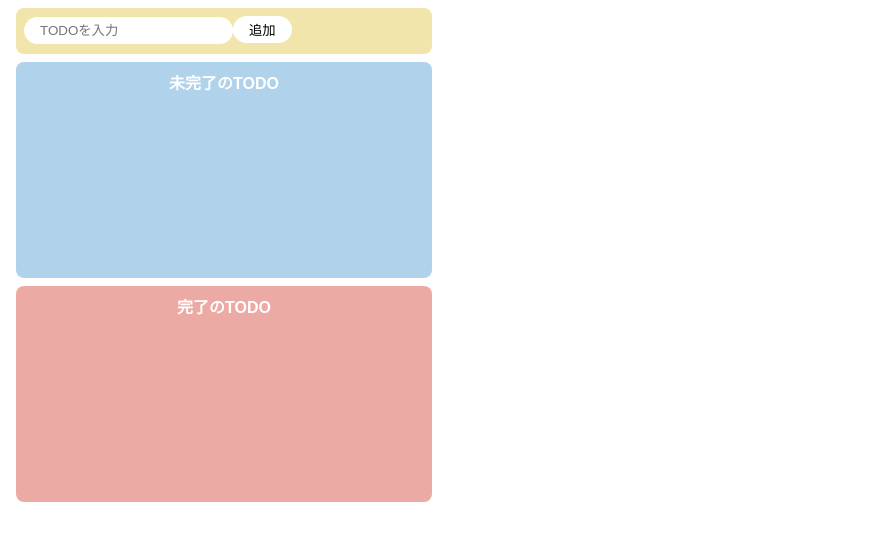
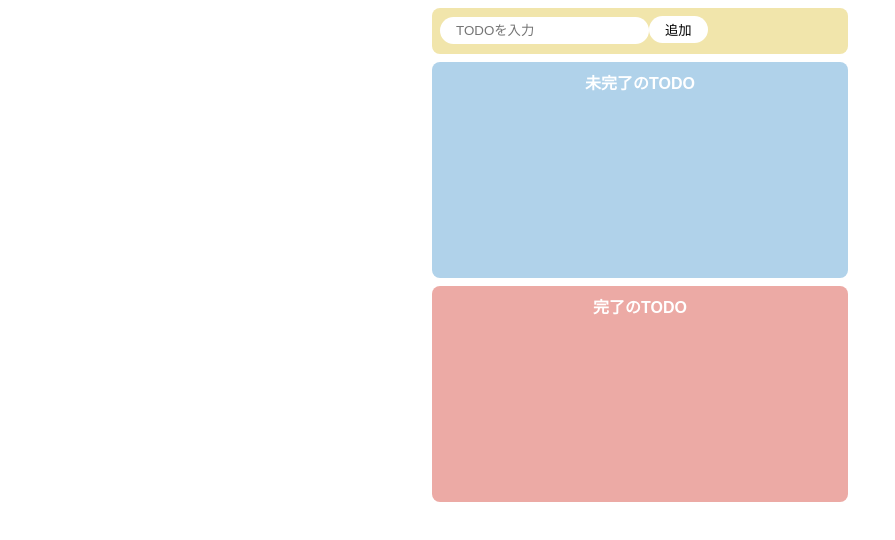
Before and after one commit to misatsuruoka/react_todo, a React (Create React App) app: page / in a window 1280 px wide. Shown: the top 540 px of the page, without its empty margins (0-895 px from the left). Built offline with nearby package versions, Linux system fonts and the light colour scheme.

Commit message:
Fix: 要素を中央揃えに修正

```diff
--- a/src/App.jsx
+++ b/src/App.jsx
@@ -1,11 +1,11 @@
 import React, { useState } from "react";
 import "./styles.css";
-import { InputTodo } from './components/InputTodo';
+import { InputTodo } from "./components/InputTodo";
 import { IncompleteTodos } from "./components/IncompleteTodos";
 import { CompleteTodos } from "./components/CompleteTodos";
 
 export const App = () => {
-  const [todoText, setTodoText] = useState('');
+  const [todoText, setTodoText] = useState("");
   const [incompleteTodos, setIncompleteTodos] = useState([]);
   const [completeTodos, setCompleteTodos] = useState([]);
 
@@ -14,25 +14,25 @@ export const App = () => {
 
   const onClickAdd = () => {
     // 入力欄が空のまま追加ボタンを押した場合に追加されないようにする
-    if(todoText === "") return
+    if (todoText === "") return;
     // todoTextを追加した新しい配列を定義
     const newTodos = [...incompleteTodos, todoText];
     // 未完了のTODOに値をセット
     setIncompleteTodos(newTodos);
-    setTodoText("")
-  }
+    setTodoText("");
+  };
 
   const onClickDelete = (index) => {
-    const newTodos = [...incompleteTodos]
+    const newTodos = [...incompleteTodos];
     newTodos.splice(index, 1);
     setIncompleteTodos(newTodos);
 
-    const newCompleteTodos = [...completeTodos, incompleteTodos[index]]
-  }
+    const newCompleteTodos = [...completeTodos, incompleteTodos[index]];
+  };
 
   const onClickComplete = (index) => {
     // incompleteTodosの配列をコピーして新しくオブジェクト(配列)を作成
-    const newIncompleteTodos = [...incompleteTodos]
+    const newIncompleteTodos = [...incompleteTodos];
     // newIncompleteTodosから完了ボタンを押したTODOを削除
     newIncompleteTodos.splice(index, 1);
 
@@ -42,7 +42,7 @@ export const App = () => {
     // 　完了TODOと未完了TODOのステートを変更
     setIncompleteTodos(newIncompleteTodos);
     setCompleteTodos(newCompleteTodos);
-  }
+  };
 
   const onClickBack = (index) => {
     const newCompleteTodos = [...completeTodos];
@@ -53,15 +53,27 @@ export const App = () => {
     setCompleteTodos(newCompleteTodos);
     setIncompleteTodos(newIncompleteTodos);
     console.log(newCompleteTodos, newIncompleteTodos);
-
-  }
+  };
 
   return (
     <>
-      <InputTodo todoText={todoText} onChange={onChangeTodoText} onClick={onClickAdd} disabled={incompleteTodos >= 5} />
-      {incompleteTodos.length >= 5 && (<p style={{ color: 'red' }}>登録できるtodoは5個までです</p>)}
-      <IncompleteTodos todos={incompleteTodos} onClickComplete={onClickComplete} onClickDelete={onClickComplete} />
-      <CompleteTodos todos={completeTodos} onClickBack={onClickBack}/>
+      <div>
+        <InputTodo
+          todoText={todoText}
+          onChange={onChangeTodoText}
+          onClick={onClickAdd}
+          disabled={incompleteTodos >= 5}
+        />
+        {incompleteTodos.length >= 5 && (
+          <p style={{ color: "red" }}>登録できるtodoは5個までです</p>
+        )}
+        <IncompleteTodos
+          todos={incompleteTodos}
+          onClickComplete={onClickComplete}
+          onClickDelete={onClickComplete}
+        />
+        <CompleteTodos todos={completeTodos} onClickBack={onClickBack} />
+      </div>
     </>
-  )
-}
+  );
+};
--- a/src/components/InputTodo.jsx
+++ b/src/components/InputTodo.jsx
@@ -1,12 +1,12 @@
 import React from "react";
-import { Button } from "@mui/material";
+import { Button, Container } from "@mui/material";
 
 const style = {
   backgroundColor: "#f1e5ab",
   width: "400px",
   height: "30px",
   padding: "8px",
-  margin: "8px",
+  margin: "auto",
   borderRadius: "8px",
 };
 
--- a/src/styles.css
+++ b/src/styles.css
@@ -30,7 +30,7 @@ li {
   width: 400px;
   min-height: 200px;
   padding: 8px;
-  margin: 8px;
+  margin: 8px auto;
   border-radius: 8px;
 }
 
@@ -39,7 +39,7 @@ li {
   width: 400px;
   min-height: 200px;
   padding: 8px;
-  margin: 8px;
+  margin: auto;
   border-radius: 8px;
 }
 
```
